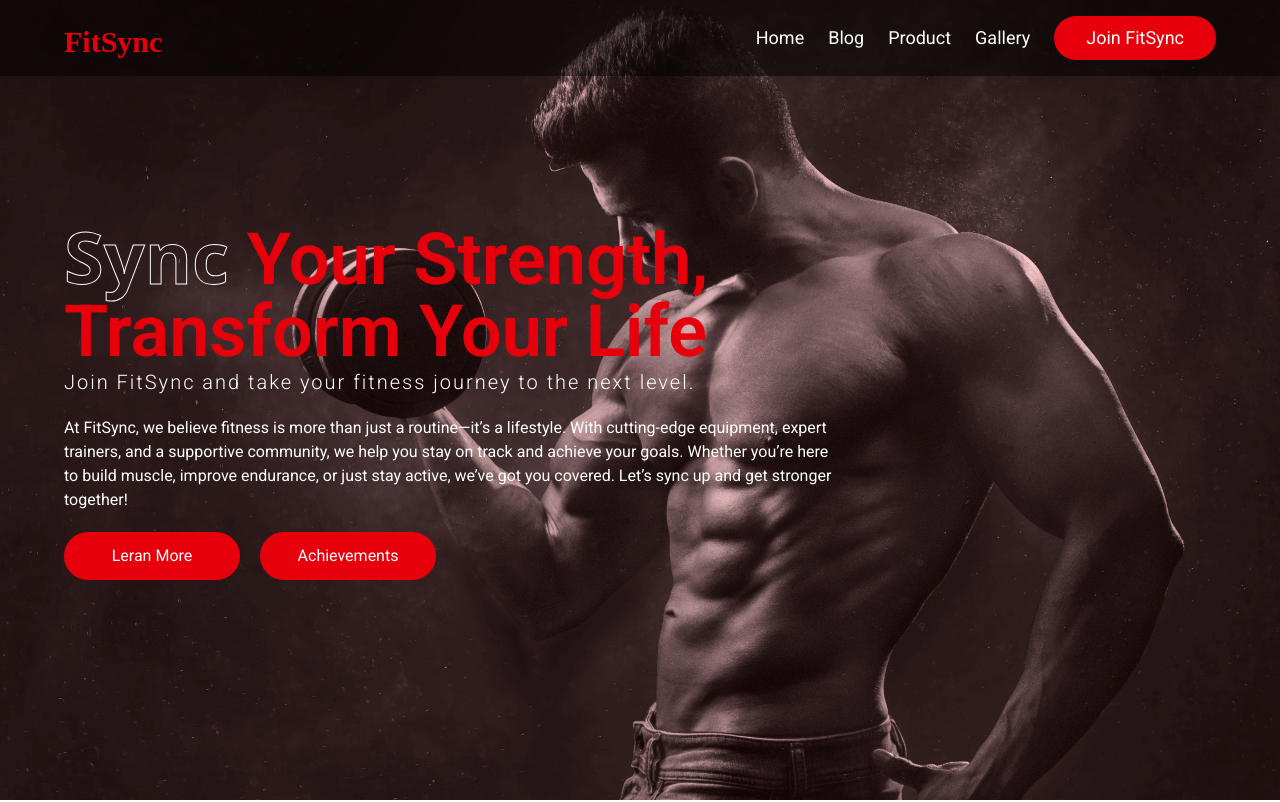
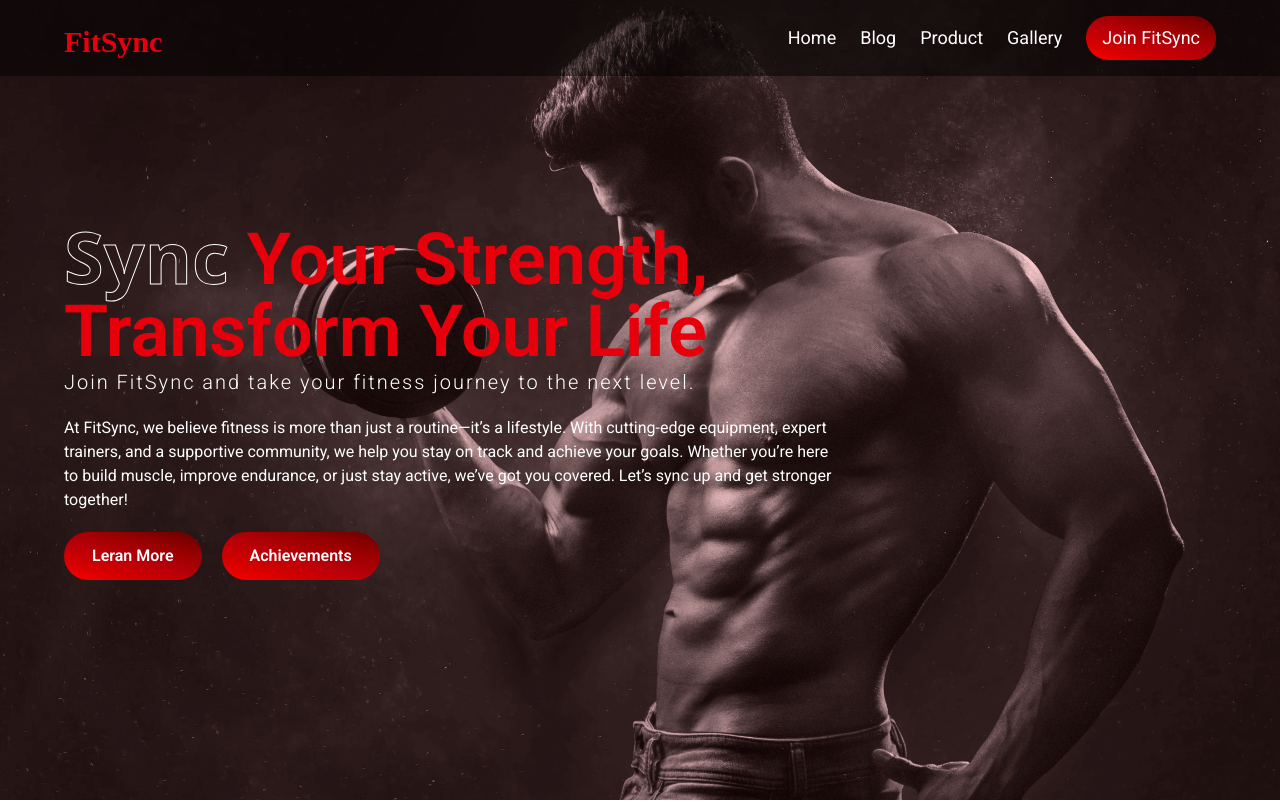
Before and after one commit to muhammadhussain29/FitSync, a React (Vite) app: page / in a window 1280 px wide. Shown: the top 802 px of the page. Built offline with nearby package versions, Linux system fonts and the light colour scheme; a web font is replaced by a local one.

Commit message:
Customized Buttons | Added links to buttons  | Added Hovers on Navbar link

```diff
--- a/src/components/About.jsx
+++ b/src/components/About.jsx
@@ -1,10 +1,10 @@
-import React from 'react'
+import React, {forwardRef} from 'react';
 import { FaInfo } from "react-icons/fa";
 import { FaDumbbell } from "react-icons/fa6";
 
-const About = () => {
+const About = forwardRef((props, ref) => {
   return (
-    <section className='roboto flex flex-col justify-center items-center md:px-16 px-8 py-10'>
+    <section ref={ref} className='roboto flex flex-col justify-center items-center md:px-16 px-8 py-10'>
         <h3 className='text-4xl capitalize font-bold text-red-600'>About FitSync</h3>
         <p className='text-lg'>Where Strength Meets Commitment</p>
         <div className='flex border my-10 text-center rounded-2xl overflow-hidden'>
@@ -29,6 +29,6 @@ const About = () => {
         </div>
     </section>
   )
-}
+})
 
 export default About
--- a/src/components/Header.jsx
+++ b/src/components/Header.jsx
@@ -1,7 +1,8 @@
 import React from 'react'
 import bgImg from '../assets/bg.jpg'
+import { Link } from 'react-router-dom'
 
-const Header = () => {
+const Header = (props) => {
 
     return (
         <header
@@ -13,8 +14,10 @@ const Header = () => {
             <p className='text-xl font-light tracking-widest'>Join FitSync and take your fitness journey to the next level.</p>
             <p className='w-[60vw] text-base my-5'>At FitSync, we believe fitness is more than just a routine—it’s a lifestyle. With cutting-edge equipment, expert trainers, and a supportive community, we help you stay on track and achieve your goals. Whether you’re here to build muscle, improve endurance, or just stay active, we’ve got you covered. Let’s sync up and get stronger together!</p>
             <div className='flex'>
-                <button className='w-44 text-center bg-red-600 rounded-full text-white py-3 text-nowrap mr-5'>Leran More</button>
-                <button className='w-44 text-center bg-red-600 rounded-full text-white py-3 text-nowrap'>Achievements</button>
+                <button onClick={props.handleScroll} className='button px-7 py-3 font-semibold text-nowrap mr-5'>Leran More</button>
+                <button className='button font-semibold text-nowrap'>
+                    <Link className='px-7 py-3' to="/gallery">Achievements</Link>
+                </button>
             </div>
         </header>
     )
--- a/src/components/Navbar.jsx
+++ b/src/components/Navbar.jsx
@@ -32,16 +32,18 @@ const Navbar = () => {
     return (
         <nav ref={navbar} className='roboto text-white fixed top-0 w-full flex justify-between items-end md:px-16 px-8 py-4 bg-black/50 transition-all duration-300'>
             <div className="md:text-3xl text-2xl font-bold">
-                <h3 className='text-red-600 playwrite'>FitSync</h3>
+                <h3 className='text-red-600 playwrite'>
+                    <Link to="/">FitSync</Link>
+                    </h3>
             </div>
 
             <ul className={`md:w-auto md:flex md:flex-row md:static w-full items-center absolute top-14 left-0 flex-col ${nav ? 'flex' : 'hidden'} lg:gap-6 md:gap-4 gap-3 md:text-lg text-base bg-black md:bg-transparent`}>
-            <li><Link to="/">Home</Link></li>
-                <li><Link to="/blog">Blog</Link></li>
-                <li><Link to="/product">Product</Link></li>
-                <li><Link to="/gallery">Gallery</Link></li>
+                <li className='hover:text-red-600 hover:scale-110 transition '><Link to="/">Home</Link></li>
+                <li className='hover:text-red-600 hover:scale-110 transition '><Link to="/blog">Blog</Link></li>
+                <li className='hover:text-red-600 hover:scale-110 transition '><Link to="/product">Product</Link></li>
+                <li className='hover:text-red-600 hover:scale-110 transition '><Link to="/gallery">Gallery</Link></li>
                 <li>
-                    <button className='w-auto bg-red-600 rounded-full text-white px-4 py-2 text-nowrap'>
+                    <button className='button'>
                         <Link className=' px-4 py-2' to="/member">Join FitSync</Link>
                     </button>
                 </li>
--- a/src/index.css
+++ b/src/index.css
@@ -1,5 +1,9 @@
 @import url('https://fonts.googleapis.com/css2?family=Playwrite+IN:wght@100..400&family=Roboto:ital,wght@0,100..900;1,100..900&display=swap');
 @import "tailwindcss";
+
+body{
+  scroll-behavior: smooth;
+}
 
 .playwrite{
     font-family: "Playwrite IN", serif;
@@ -14,3 +18,104 @@
     -webkit-text-stroke-width: 1px;
     -webkit-text-stroke-color: white;
   }
+
+
+.button {
+  display: flex;
+  gap: 0.4rem;
+  border: none;
+  border-radius: 30px;
+  cursor: pointer;
+  background: linear-gradient(
+      15deg,
+      #ff0000,
+      #d30000,
+      #b60009,
+      #990000,
+      #6f0000,
+      #990000,
+      #b60009,
+      #d30000,
+      #ff0000
+    )
+    no-repeat;
+  background-size: 300%;
+  background-position: left center;
+  transition: background 0.3s ease;
+  color: #fff;
+}
+
+.button:hover {
+  background-size: 320%;
+  background-position: right center;
+}
+
+
+
+
+
+
+/* <button class="buttontop">
+  <svg class="svgIcon" viewBox="0 0 384 512">
+    <path
+      d="M214.6 41.4c-12.5-12.5-32.8-12.5-45.3 0l-160 160c-12.5 12.5-12.5 32.8 0 45.3s32.8 12.5 45.3 0L160 141.2V448c0 17.7 14.3 32 32 32s32-14.3 32-32V141.2L329.4 246.6c12.5 12.5 32.8 12.5 45.3 0s12.5-32.8 0-45.3l-160-160z"
+    ></path>
+  </svg>
+</button> */
+
+.buttontop {
+  width: 50px;
+  height: 50px;
+  border-radius: 50%;
+  background-color: rgb(20, 20, 20);
+  border: none;
+  font-weight: 600;
+  display: flex;
+  align-items: center;
+  justify-content: center;
+  box-shadow: 0px 0px 0px 4px rgba(180, 160, 255, 0.253);
+  cursor: pointer;
+  transition-duration: 0.3s;
+  overflow: hidden;
+  position: relative;
+}
+
+.svgIcon {
+  width: 12px;
+  transition-duration: 0.3s;
+}
+
+.svgIcon path {
+  fill: white;
+}
+
+.buttontop:hover {
+  width: 140px;
+  border-radius: 50px;
+  transition-duration: 0.3s;
+  background-color: rgb(181, 160, 255);
+  align-items: center;
+}
+
+.buttontop:hover .svgIcon {
+  /* width: 20px; */
+  transition-duration: 0.3s;
+  transform: translateY(-200%);
+}
+
+.buttontop::before {
+  position: absolute;
+  bottom: -20px;
+  content: "Back to Top";
+  color: white;
+  /* transition-duration: .3s; */
+  font-size: 0px;
+}
+
+.buttontop:hover::before {
+  font-size: 13px;
+  opacity: 1;
+  bottom: unset;
+  /* transform: translateY(-30px); */
+  transition-duration: 0.3s;
+}
--- a/src/pages/Home.jsx
+++ b/src/pages/Home.jsx
@@ -1,13 +1,20 @@
-import React from 'react'
+import React, { useRef } from 'react'
 import Header from '../components/Header'
 import About from '../components/About'
 import Facilities from '../components/Facilities'
 
 const Home = () => {
+
+    const learnMoreRef = useRef(null);
+
+    const handleScroll = () => {
+      learnMoreRef.current?.scrollIntoView({ behavior: "smooth" });
+    };
+
     return (
         <>
-            <Header />
-            <About />
+            <Header handleScroll={handleScroll} />
+            <About ref={learnMoreRef} />
             <Facilities />
         </>
     )
```
